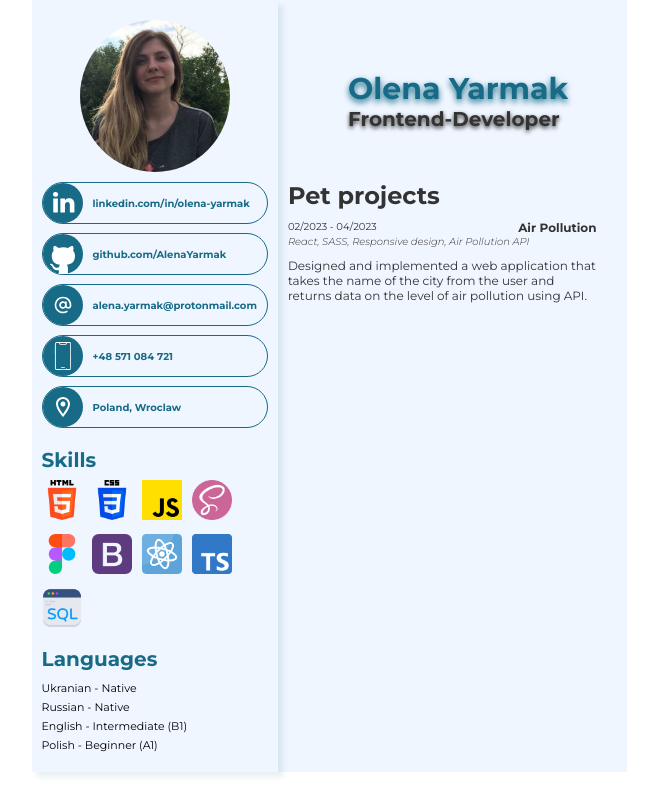
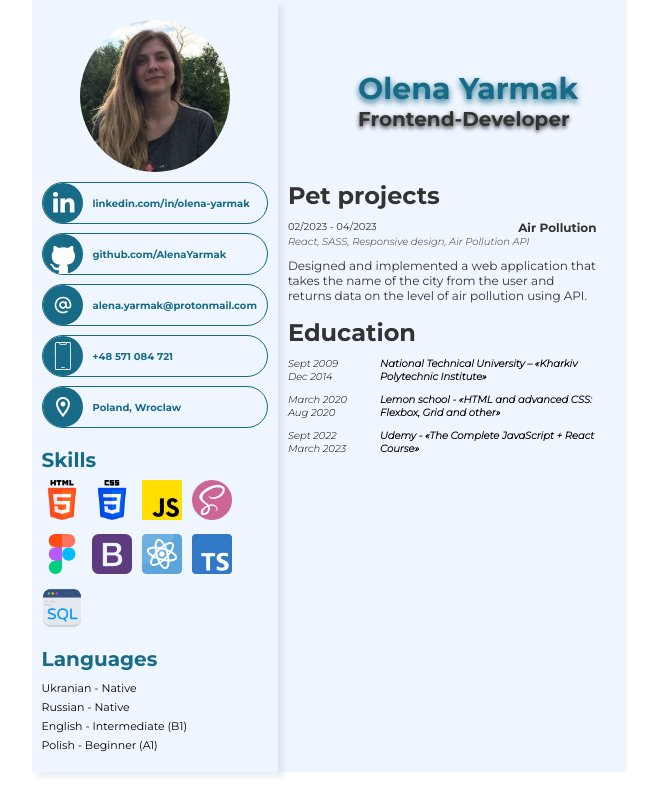
Before and after one commit to AlenaYarmak/cv, a plain HTML site: page index.html in a window 1280 px wide. Shown: the whole page, without its empty margins (311-969 px from the left). Drawn offline with Linux system fonts and the light colour scheme.

Commit message:
add education block

```diff
--- a/index.html
+++ b/index.html
@@ -12,7 +12,7 @@
 <body>
     <div class="template">
         <div class="container">
-            <div class="right-block">
+            <div class="left-block">
                 <div class="photo">
                     <img class="avatar" src="avatar.png" alt="">
                 </div>
@@ -96,7 +96,7 @@
                     </ul>
                 </div>
             </div>
-            <div class="left-block">
+            <div class="right-block">
                 <div class="description">
                     <div class="name">Olena Yarmak</div>
                     <div class="position">Frontend-Developer</div>
@@ -115,6 +115,23 @@
                             </div>
                     </div>
                 </div>
+                <div class="education">
+                    <h2 class="education__header">Education</h2>
+                    <div class="education__title">
+                        <div class="education__date">Sept 2009 Dec 2014</div>
+                        <div class="education__name">National Technical University – «Kharkiv Polytechnic
+                            Institute»</div>
+                    </div>
+                    <div class="education__title">
+                        <div class="education__date">March 2020 Aug 2020</div>
+                        <div class="education__name">Lemon school - «HTML and advanced CSS: Flexbox, Grid and
+                            other»</div>
+                    </div>
+                    <div class="education__title">
+                        <div class="education__date">Sept 2022 March 2023</div>
+                        <div class="education__name">Udemy - «The Complete JavaScript + React Course»</div>
+                    </div>
+                </div>
             </div>
         </div>
     </div>
--- a/style.css
+++ b/style.css
@@ -21,10 +21,15 @@ a {
     background-color: #F0F6FF;
 }
 
-.right-block {
+.left-block {
     /* border-right: 2px solid rgb(23, 107, 135, .3); */
     box-shadow: 5px 5px 5px rgb(23, 107, 135, .1);
     padding: 20px 10px;
+}
+
+.right-block {
+    padding-left: 10px;
+    padding-right: 30px;
 }
 
 /* PHOTO */
@@ -130,7 +135,6 @@ a {
 .projects {
     color: #333;
     margin-top: 50px;
-    padding: 0px 30px 0px 10px;
 }
 
 .project__title {
@@ -157,3 +161,31 @@ a {
     font-size: 12px;
     padding-top: 10px;
 }
+
+/* EDUCATION */
+
+.education {
+    margin-top: 15px;
+}
+
+.education__header {
+    color: #333;
+    margin-bottom: 10px;
+}
+
+.education__title {
+    display: flex;
+    gap: 20px;
+    font-size: 10px;
+    font-style: italic;
+    padding-bottom: 10px;
+}
+
+.education__date {
+    flex-basis: 25%;
+}
+
+.education__name {
+    font-weight: 700;
+    flex-basis: 75%;
+}
```
